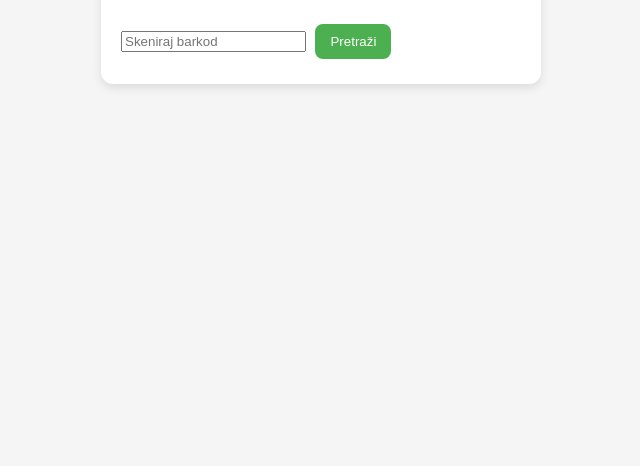
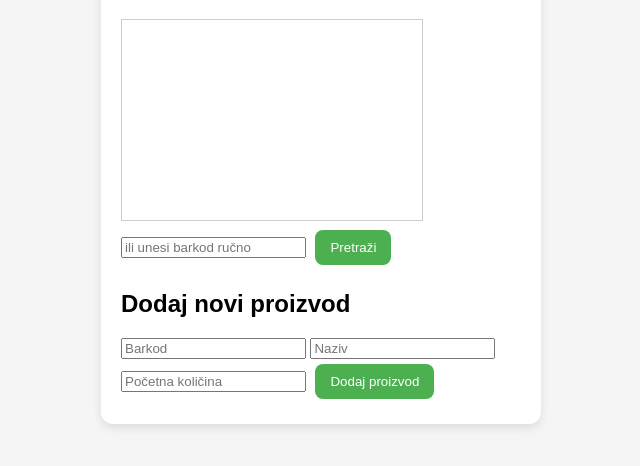
Before and after one commit to lukasucevic95-sys/skladiste-app, a website: page frontend/index.html in a window 1280 px wide. Shown: the part 168-634 px from the top of the page, without its empty margins (319-959 px from the left). Drawn offline with Linux system fonts and the light colour scheme.

Commit message:
index.html

```diff
--- a/frontend/index.html
+++ b/frontend/index.html
@@ -3,7 +3,7 @@
 <head>
   <meta charset="UTF-8">
   <meta name="viewport" content="width=device-width, initial-scale=1.0">
-  <title>Skladište</title>
+  <title>Skladište – Barkod Skener</title>
   <link rel="stylesheet" href="style.css">
 </head>
 <body>
@@ -11,7 +11,8 @@
     <h1>Skladište – Barkod Skener</h1>
 
     <div class="scanner">
-      <input type="text" id="barkodInput" placeholder="Skeniraj barkod">
+      <video id="video" width="300" height="200" style="border:1px solid #ccc;"></video>
+      <input type="text" id="barkodInput" placeholder="ili unesi barkod ručno">
       <button id="scanBtn">Pretraži</button>
     </div>
 
@@ -22,9 +23,18 @@
       <button id="removeBtn">- Oduzmi</button>
     </div>
 
+    <div class="add-product">
+      <h2>Dodaj novi proizvod</h2>
+      <input type="text" id="newBarkod" placeholder="Barkod">
+      <input type="text" id="newNaziv" placeholder="Naziv">
+      <input type="number" id="newKolicina" placeholder="Početna količina">
+      <button id="addProductBtn">Dodaj proizvod</button>
+    </div>
+
     <div id="message"></div>
   </div>
 
+  <script src="https://unpkg.com/html5-qrcode@2.3.7/minified/html5-qrcode.min.js"></script>
   <script src="script.js"></script>
 </body>
 </html>
```
